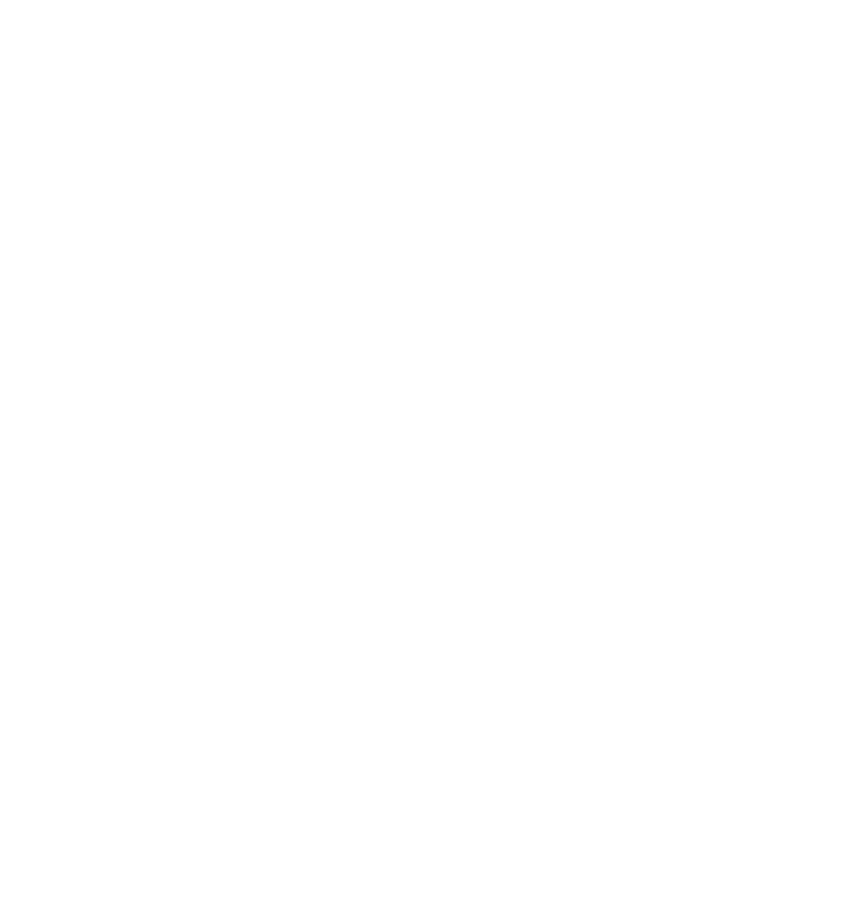
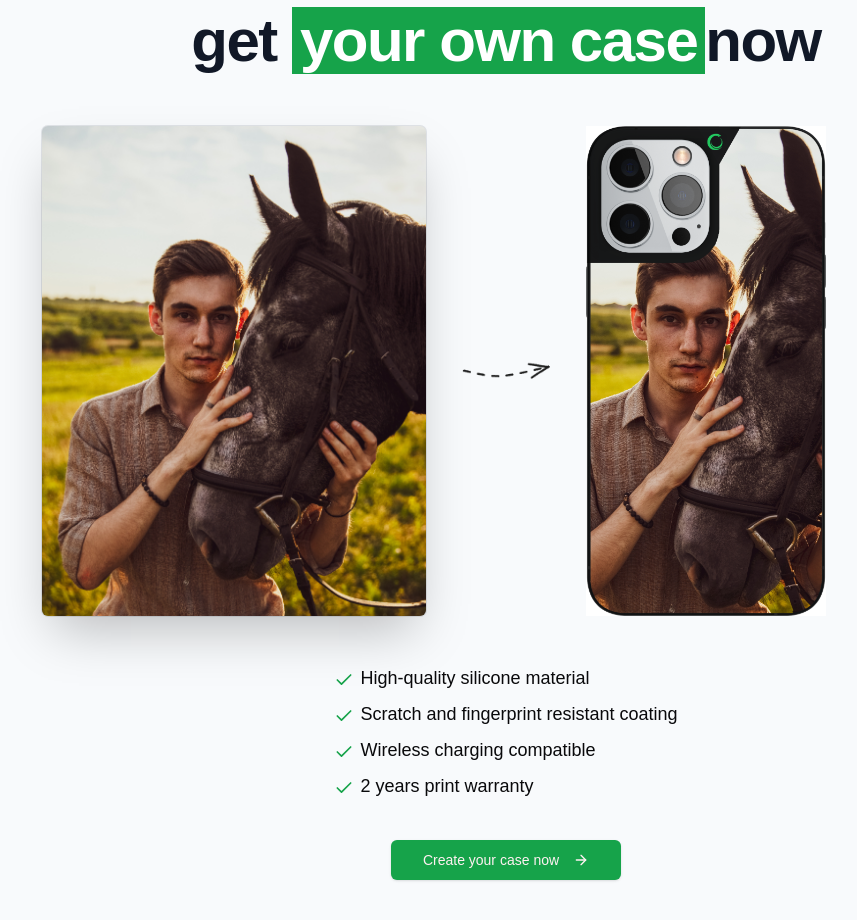
Before and after one commit to the-nazzmul/casepix, a Next.js app: page / in a window 1280 px wide. Shown: the part 2787-3707 px from the top of the page, without its empty margins (134-991 px from the left). Before the commit the page ends 2611 px from the top, so only its background shows below. Built offline with nearby package versions, Linux system fonts and the light colour scheme; no server answers.

Commit message:
added a demonstration section of making a custom case and some marketing stuff in landing page

```diff
--- a/src/app/page.tsx
+++ b/src/app/page.tsx
@@ -2,8 +2,10 @@
 import MaxWidthWrapper from "@/components/MaxWidthWrapper";
 import Phone from "@/components/Phone";
 import { Reviews } from "@/components/Reviews";
-import { Check, Star } from "lucide-react";
+import { buttonVariants } from "@/components/ui/button";
+import { ArrowRight, Check, Star } from "lucide-react";
 import Image from "next/image";
+import Link from "next/link";
 
 // Todo: Needs cleanup
 
@@ -226,6 +228,72 @@
           <Reviews />
         </div>
       </section>
+
+      <section>
+        <MaxWidthWrapper className="py-24">
+          <div className="mb-12 px-6 lg:px-8">
+            <div className="mx-auto max-w-2xl sm:text-center">
+              <h2 className="order-1 mt-2 tracking-tight text-center text-balance !leading-tight font-bold text-5xl md:text-6xl text-gray-900">
+                Upload your photo and get{" "}
+                <span className="relative px-2 bg-green-600 text-white">
+                  your own case
+                </span>
+                now
+              </h2>
+            </div>
+          </div>
+          <div className="mx-auto max-w-6xl px-6 lg:px-8">
+            <div className="relative flex flex-col items-center md:grid grid-cols-2 gap-40">
+              <Image
+                src="/arrow.png"
+                className="absolute top-[25rem] md:top-1/2 -translate-y-1/2 z-10 left-1/2 -translate-x-1/2 rotate-90 md:rotate-0 "
+                width={100}
+                height={100}
+                alt="image"
+              />
+              <div className="relative h-80 md:h-full w-full md:justify-self-end max-w-sm rounded-xl bg-gray-900/5 ring-inset ring-gray-900/10 lg:rounded-2xl">
+                <Image
+                  src="/horse.jpg"
+                  className="rounded-md object-cover bg-white shadow-2xl ring-1 ring-gray-900/10 w-full h-full"
+                  width={300}
+                  height={300}
+                  alt="image"
+                />
+              </div>
+              <Phone className="w-60" imgSrc="/horse_phone.jpg" />
+            </div>
+          </div>
+          <ul className="mx-auto mt-12 max-w-prose sm:text-lg space-y-2 w-fit">
+            <li className="w-fit">
+              <Check className="h-5 w-5 text-green-600 inline mr-1.5" />
+              High-quality silicone material
+            </li>
+            <li className="w-fit">
+              <Check className="h-5 w-5 text-green-600 inline mr-1.5" />
+              Scratch and fingerprint resistant coating
+            </li>
+            <li className="w-fit">
+              <Check className="h-5 w-5 text-green-600 inline mr-1.5" />
+              Wireless charging compatible
+            </li>
+            <li className="w-fit">
+              <Check className="h-5 w-5 text-green-600 inline mr-1.5" />2 years
+              print warranty
+            </li>
+            <div className="flex justify-center">
+              <Link
+                href="/configure/upload"
+                className={buttonVariants({
+                  size: "lg",
+                  className: "mx-auto mt-8",
+                })}
+              >
+                Create your case now <ArrowRight className="h-4 w-4 ml-1.5" />
+              </Link>
+            </div>
+          </ul>
+        </MaxWidthWrapper>
+      </section>
     </div>
   );
 }
```
Also changed, not shown: public/horse.jpg, public/horse_phone.jpg.
